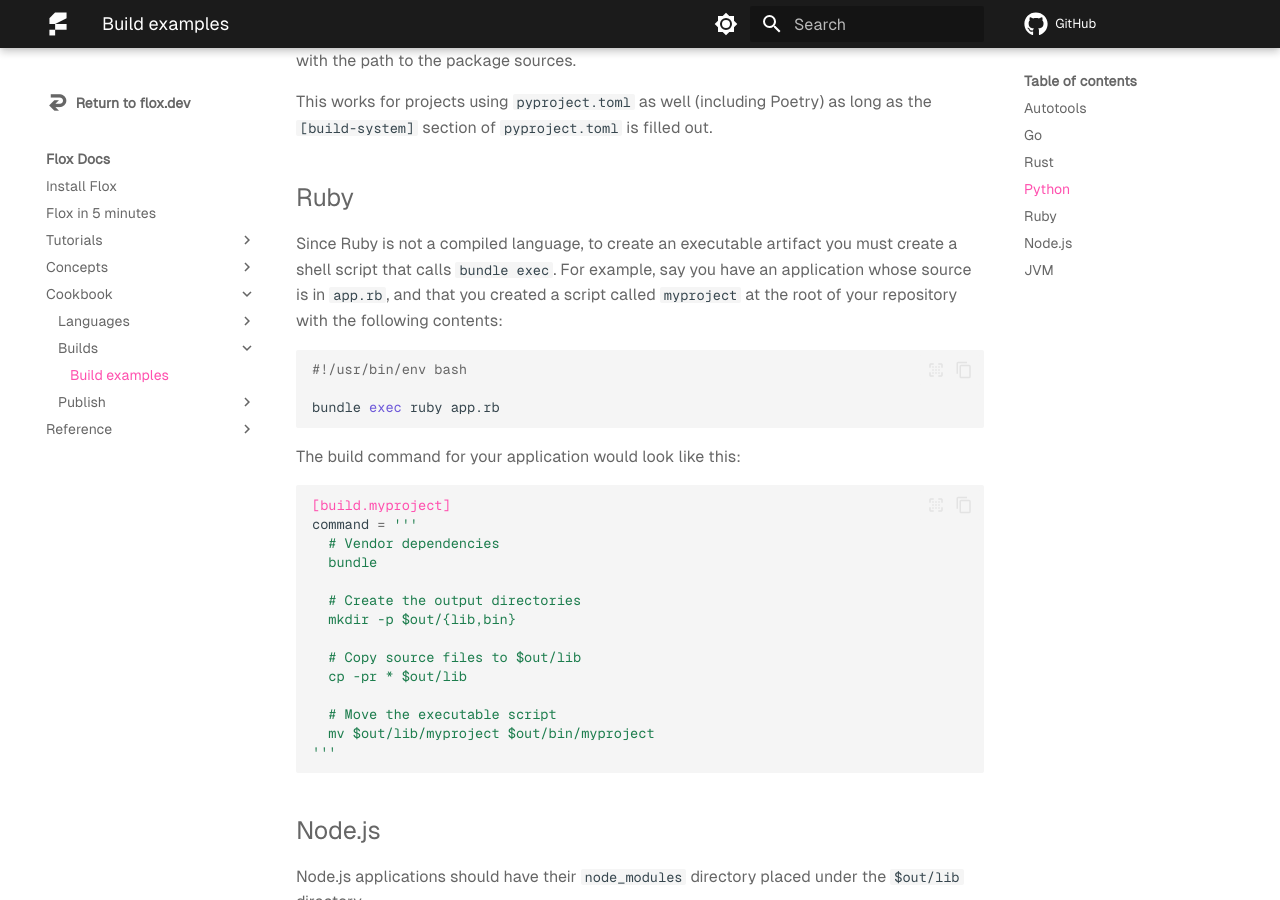
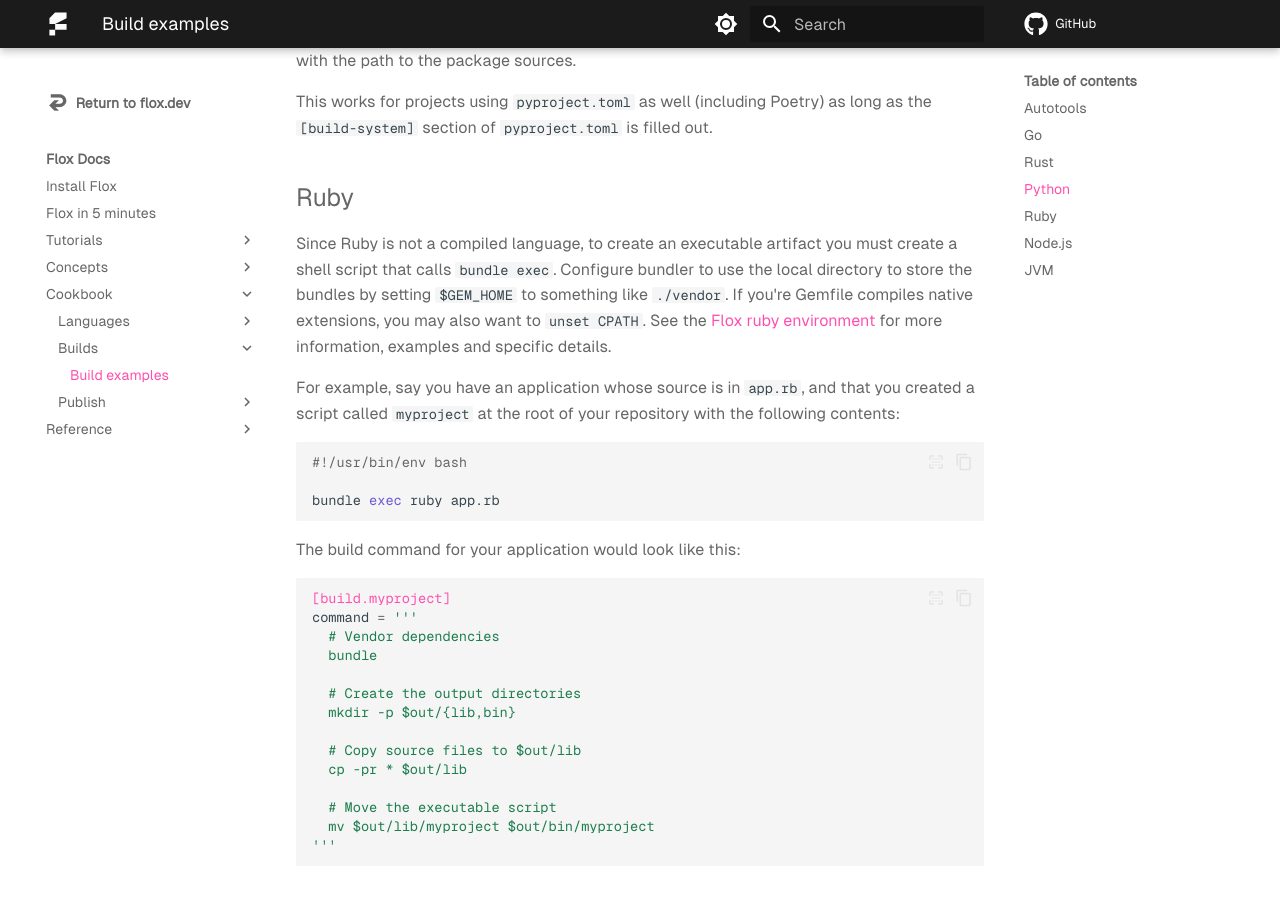
Before and after one commit to flox/floxdocs, an MkDocs documentation site: the page built from docs/cookbook/builds/examples.md, in a window 1280 px wide and 900 px high, scrolled down 1700 px. Built offline with MkDocs 1.6.1 and Material for MkDocs 9.7.7, drawn with Linux system fonts in a browser that asks for light colours; plug-ins that fetch from the network failed and are left out; comment, search, counter and statistics services are not loaded.

Commit message:
fix: more explanation on ruby builds

````diff
--- a/docs/cookbook/builds/examples.md
+++ b/docs/cookbook/builds/examples.md
@@ -80,7 +80,8 @@
 
 ## Ruby
 
-Since Ruby is not a compiled language, to create an executable artifact you must create a shell script that calls `bundle exec`.
+Since Ruby is not a compiled language, to create an executable artifact you must create a shell script that calls `bundle exec`. Configure bundler to use the local directory to store the bundles by setting `$GEM_HOME` to something like `./vendor`. If you're Gemfile compiles native extensions, you may also want to `unset CPATH`. See the [Flox ruby environment](https://hub.flox.dev/flox/ruby) for more information, examples and specific details.
+
 For example, say you have an application whose source is in `app.rb`, and that you created a script called `myproject` at the root of your repository with the following contents:
 
 ```bash
````
